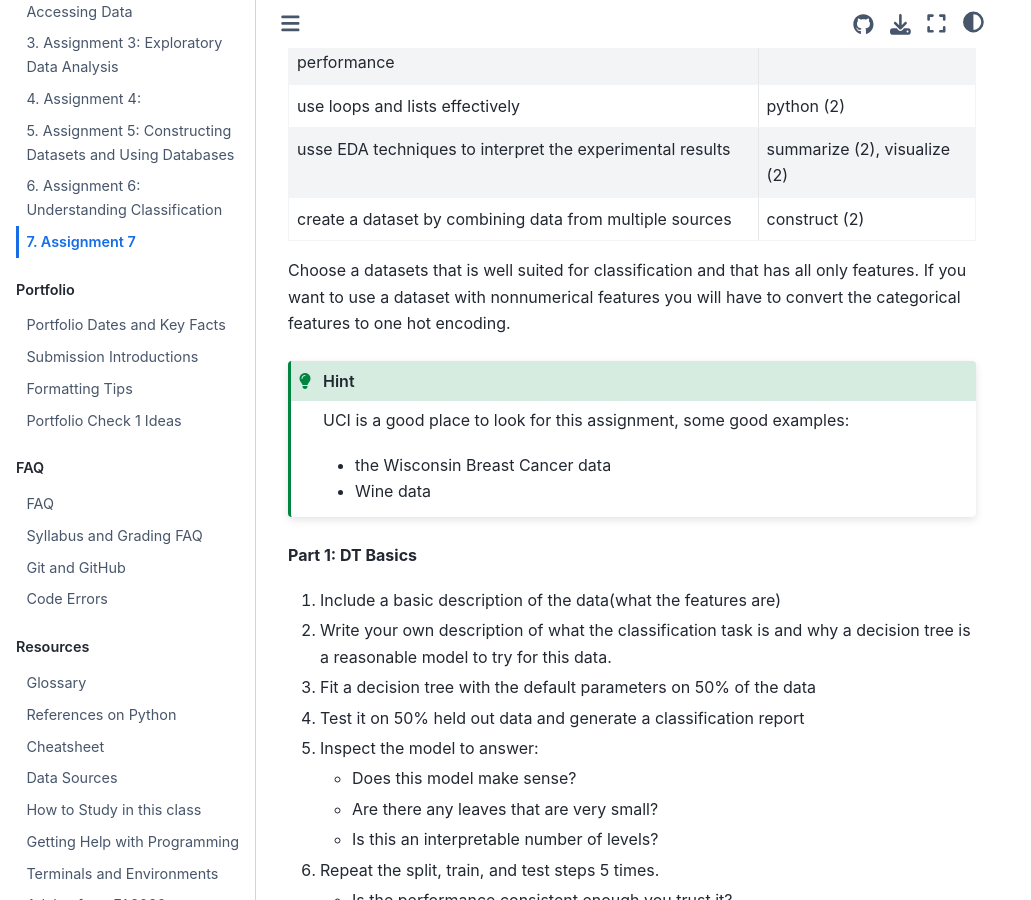
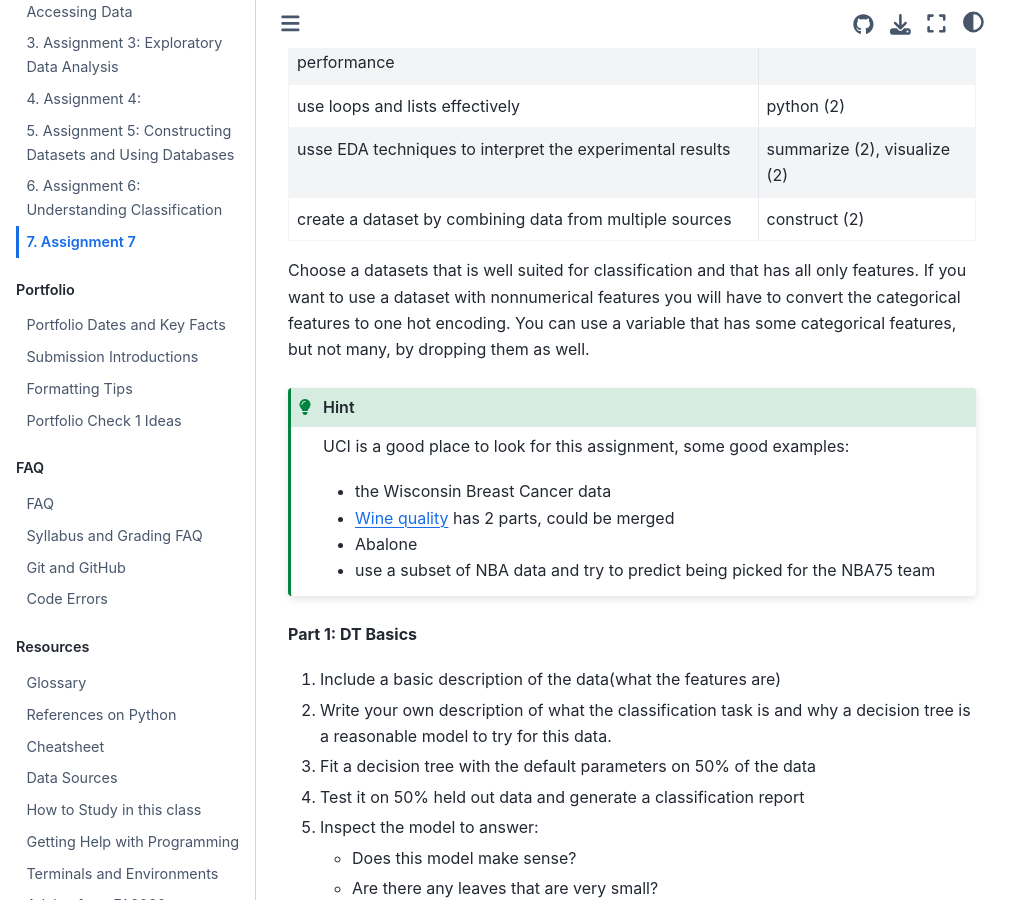
Before and after one commit to rhodyprog4ds/BrownFall21, a Jupyter Book: the page built from assignments/07-decision-tree.md, in a window 1280 px wide and 900 px high, scrolled down 584 px. Shown: the whole window, without its empty margins (0-1031 px from the left). Built offline with Jupyter Book 1.0.4 settings and Sphinx 7.4.7 and the Sphinx Book theme 1.1.4, drawn with Linux system fonts in a browser that asks for light colours; pages that are not in the unit, such as notebooks, are missing from menus.

Commit message:
more dataset hints

````diff
--- a/assignments/07-decision-tree.md
+++ b/assignments/07-decision-tree.md
@@ -38,12 +38,15 @@ __Due: {{ date }}__
 
 Choose a datasets that is well suited for classification and that has all only features.
 If you want to use a dataset with nonnumerical features you will have to convert
-the categorical features to one hot encoding.
+the categorical features to one hot encoding.  You can use a variable that has some
+categorical features, but not many, by dropping them as well.
 
 ```{hint}
 UCI is a good place to look for this assignment, some good examples:
 - the Wisconsin Breast Cancer data
-- Wine data
+- [Wine quality](https://archive-beta.ics.uci.edu/ml/datasets/wine+quality) has 2 parts, could be merged
+- Abalone
+- use a subset of NBA data and try to predict being picked for the NBA75 team
 
 ```
 
````
